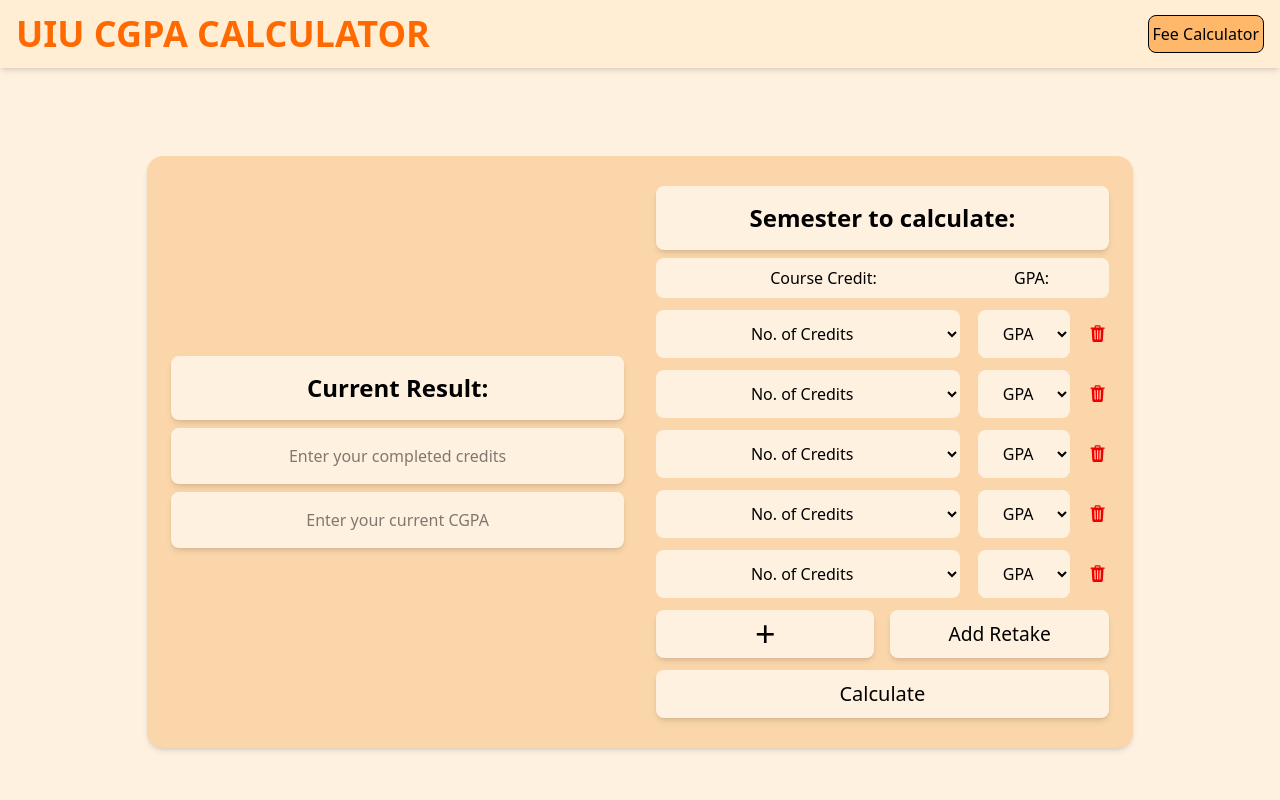
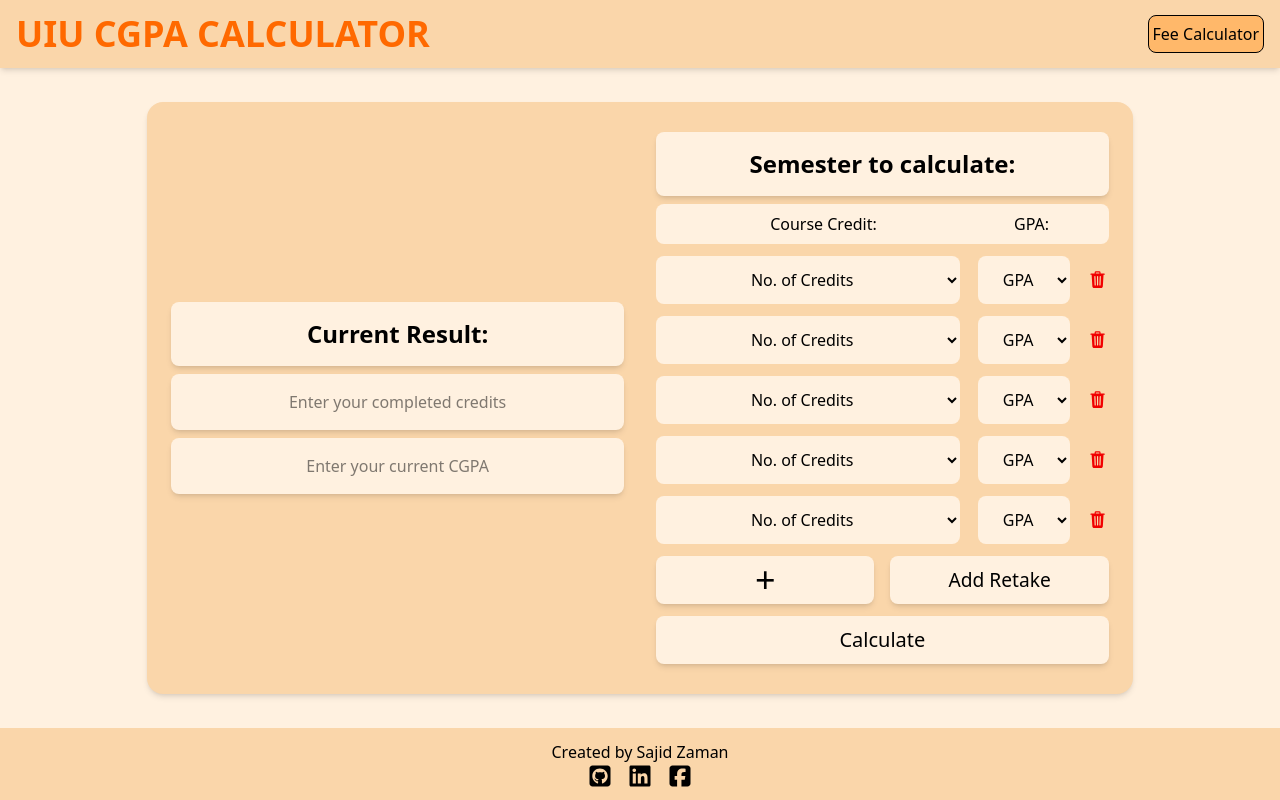
Before and after one commit to sajidzamanme/UIU_CGPA_Calculator, a React (Vite) app: page / in a window 1280 px wide. Built offline with nearby package versions, Linux system fonts and the light colour scheme.

Commit message:
Add Footer component and update NavBar background color

```diff
--- a/src/App.jsx
+++ b/src/App.jsx
@@ -3,6 +3,7 @@
 import NavBar from "./components/NavBar";
 import CurrentResult from "./components/CurrentResult";
 import Modal from "./components/Modal";
+import Footer from "./components/Footer";
 
 function App() {
   const [currentStatus, setCurrentStatus] = useState({
@@ -23,12 +24,15 @@
 
   return (
     <>
-      <div className="relative min-h-dvh max-h-full w-full bg-[#fff1e0]">
+      <div className="relative flex flex-col justify-between min-h-dvh max-h-full w-full bg-[#fff1e0]">
         <NavBar />
 
         <main className="flex flex-col h-full p-6 z-20 lg:items-center">
-          <div className="flex flex-col h-full bg-[#fad6aa] rounded-2xl items-center min-h-[37rem] shadow-md lg:w-4/5 lg:mt-16">
-            <div id="target" className="flex flex-col flex-grow h-full gap-8 w-full p-6 lg:flex-row">
+          <div className="flex flex-col h-full bg-[#fad6aa] rounded-2xl items-center min-h-[37rem] shadow-md lg:w-4/5">
+            <div
+              id="target"
+              className="flex flex-col flex-grow h-full gap-8 w-full p-6 lg:flex-row"
+            >
               <CurrentResult
                 currentStatus={currentStatus}
                 setCurrentStatus={setCurrentStatus}
@@ -56,6 +60,8 @@
             isValidCurrentCGPA={isValidCurrentCGPA}
           />
         )}
+
+        <Footer />
       </div>
     </>
   );
--- /dev/null
+++ b/src/components/Footer.jsx
@@ -0,0 +1,29 @@
+import { FaSquareGithub } from "react-icons/fa6";
+import { FaLinkedin } from "react-icons/fa6";
+import { FaSquareFacebook } from "react-icons/fa6";
+import { MdEmail } from "react-icons/md";
+
+const Footer = () => {
+  return (
+    <>
+      <div className="bg-[#fad6aa]">
+        <div className="flex flex-col justify-center items-center py-3">
+          <h1 className="font-medium">Created by Sajid Zaman</h1>
+          <div className="flex flex-row gap-4 justify-center">
+            <a href="https://github.com/sajidzamanme">
+              <FaSquareGithub className="size-6" />
+            </a>
+            <a href="https://www.linkedin.com/in/afnanzaman/">
+              <FaLinkedin className="size-6" />
+            </a>
+            <a href="https://www.facebook.com/SajidZamanMe/">
+              <FaSquareFacebook className="size-6" />
+            </a>
+          </div>
+        </div>
+      </div>
+    </>
+  );
+};
+
+export default Footer;
--- a/src/components/NavBar.jsx
+++ b/src/components/NavBar.jsx
@@ -1,6 +1,6 @@
 const NavBar = () => {
   return (
-    <nav className="bg-orange-100 shadow-md">
+    <nav className="bg-[#fad6aa] shadow-md">
       <div className="flex flex-row justify-between items-center container
       mx-auto">
         <h1 className="flex flex-row items-center text-[1.2rem] text-orange-500
```
